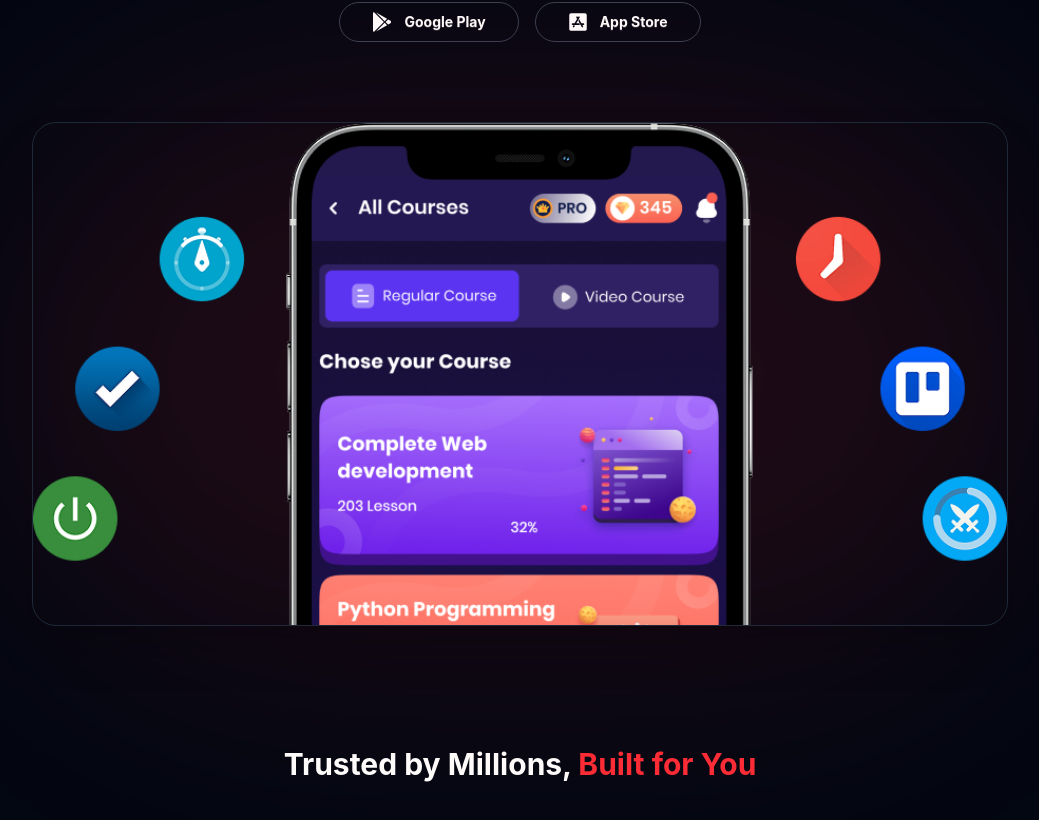
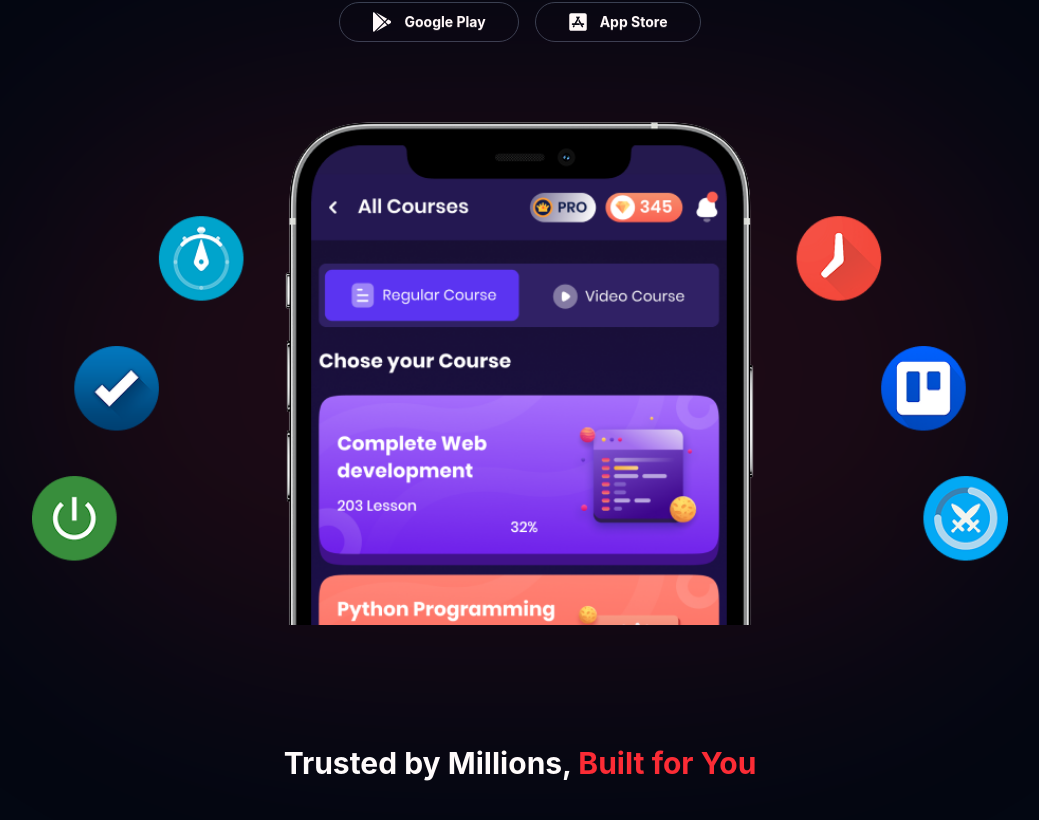
Before and after one commit to salauddinhasan/ph-d70-play-store-project, a React (Vite) app: page / in a window 1280 px wide. Shown: the part 400-1220 px from the top of the page, without its empty margins (120-1159 px from the left). Built offline with nearby package versions, Linux system fonts and the light colour scheme.

Commit message:
Update HomePage.jsx to modify hero image styles
Removed hover effect from hero image.

```diff
--- a/src/hompage/HomePage.jsx
+++ b/src/hompage/HomePage.jsx
@@ -42,11 +42,11 @@ const HomePage = () => {
         {/* Hero Image Section with Glow */}
         <section className="relative max-w-5xl mx-auto px-6 py-10">
           <div className="absolute inset-0 bg-red-500/10 blur-[120px] rounded-full"></div>
-          <div className="relative border border-gray-800 rounded-3xl overflow-hidden shadow-2xl">
+          <div className="relative">
             <img
               src={heroImg}
               alt="App Mockup"
-              className="w-full h-auto hover:scale-105 transition-transform duration-700"
+              className="w-full h-auto"
             />
           </div>
         </section>
```
